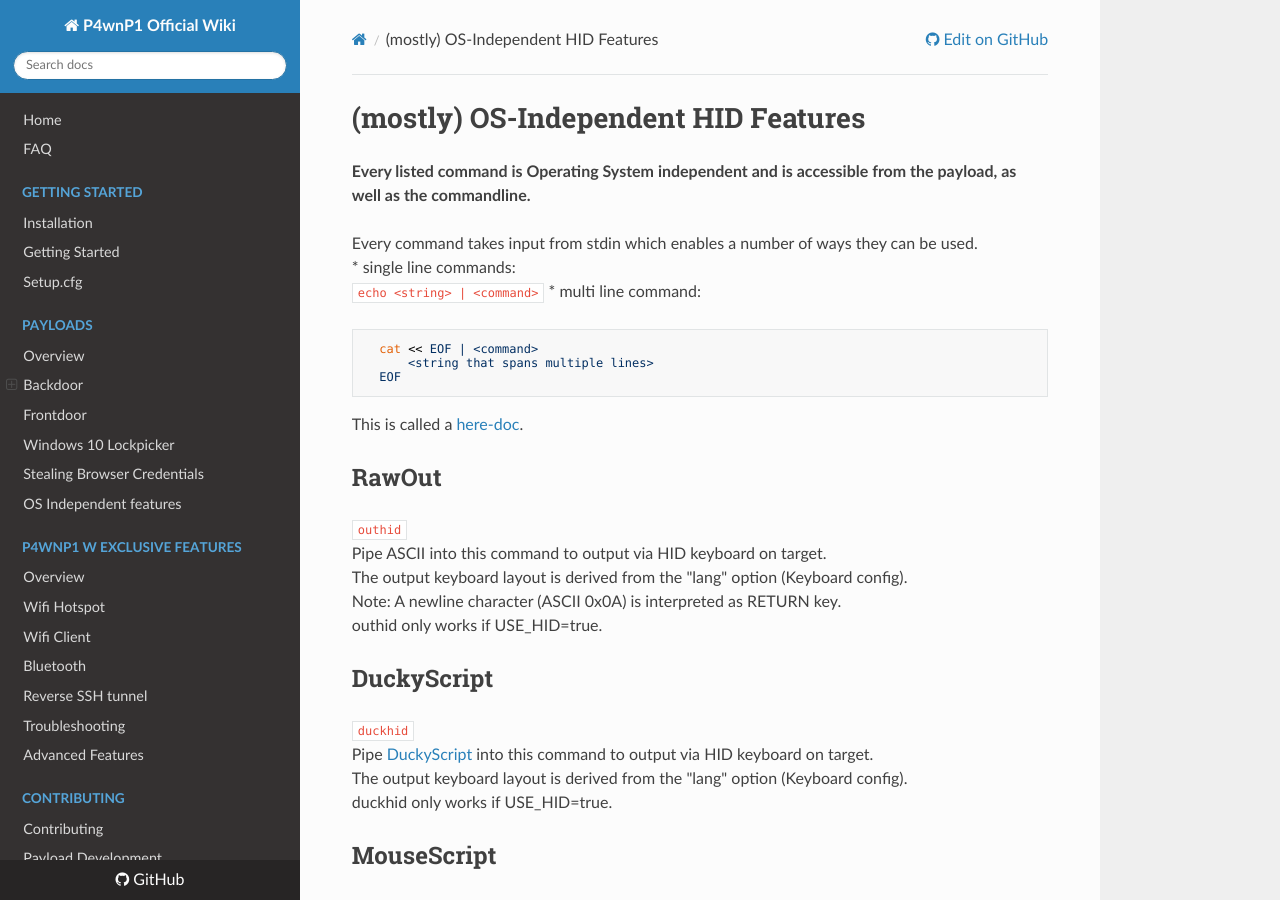
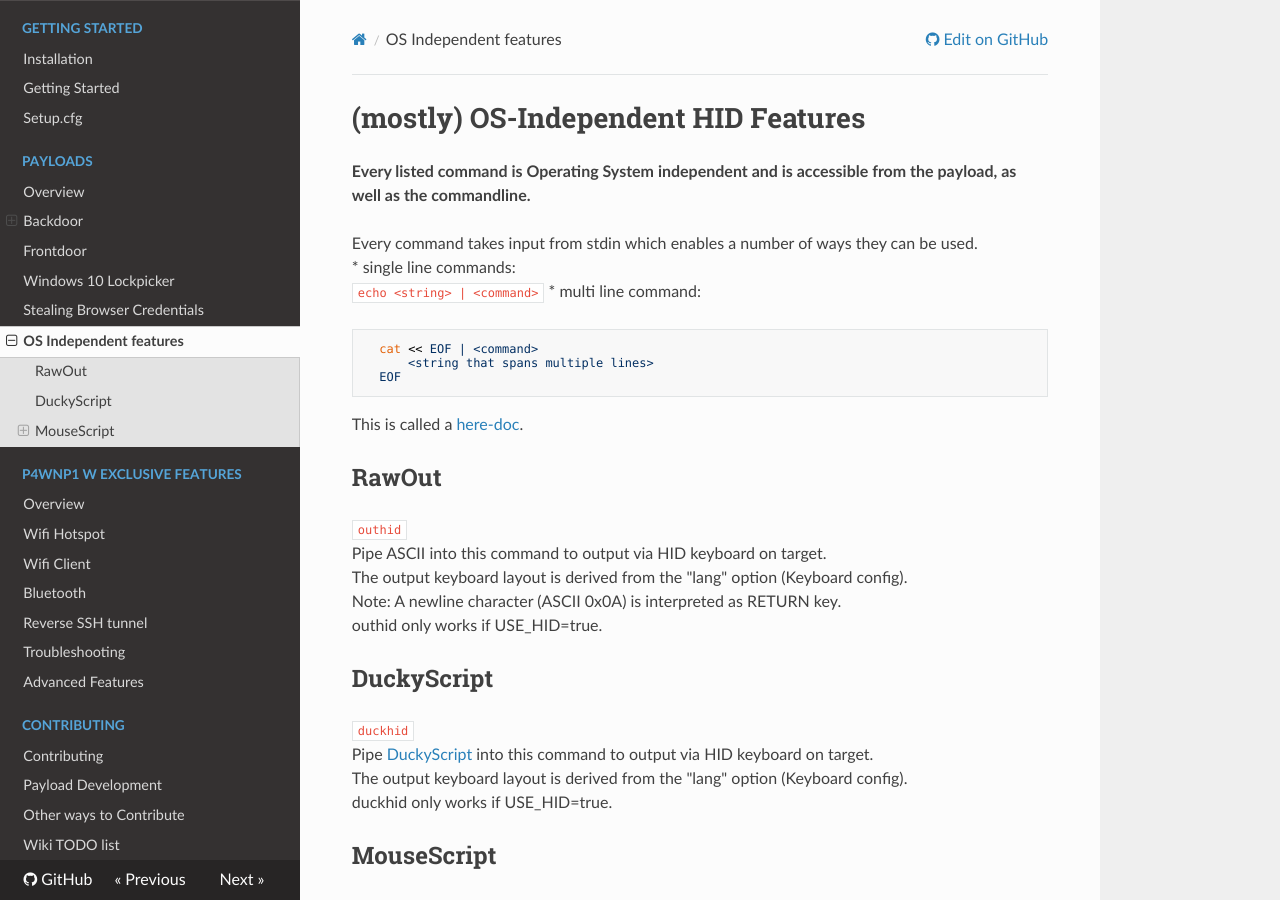
Before and after one commit to mame82/P4wnP1-Wiki, an MkDocs documentation site: the page built from docs/OS-independent-features-Subfolder/OS-independent-features-Home.md, in a window 1280 px wide and 900 px high. Built offline with MkDocs 1.6.1, drawn with Linux system fonts in a browser that asks for light colours; nearby versions of some CDN libraries; old or Windows-style settings are respelled for this version of MkDocs.

Commit message:
fixed another typo in mkdocs.yml

```diff
--- a/mkdocs.yml
+++ b/mkdocs.yml
@@ -18,7 +18,7 @@ pages:
   - Frontdoor: 'Payload-Subfolder/Frontdoor-Payload.md'
   - 'Windows 10 Lockpicker': 'Payload-Subfolder/Windows-10-Lockpicker.md'
   - 'Stealing Browser Credentials': 'Payload-Subfolder/Stealing-Browser-Credentials.md'
-- 'OS Independent features': 'OS-Independent-features-Subfolder/OS-independent-features-Home.md'
+- 'OS Independent features': 'OS-independent-features-Subfolder/OS-independent-features-Home.md'
 - 'P4wnP1 W exclusive features':
   - Overview: 'P4wnP1-W/RasPi0-W-Home.md'
   - 'Wifi Hotspot': 'P4wnP1-W/Wifi-Hotspot.md'
```
